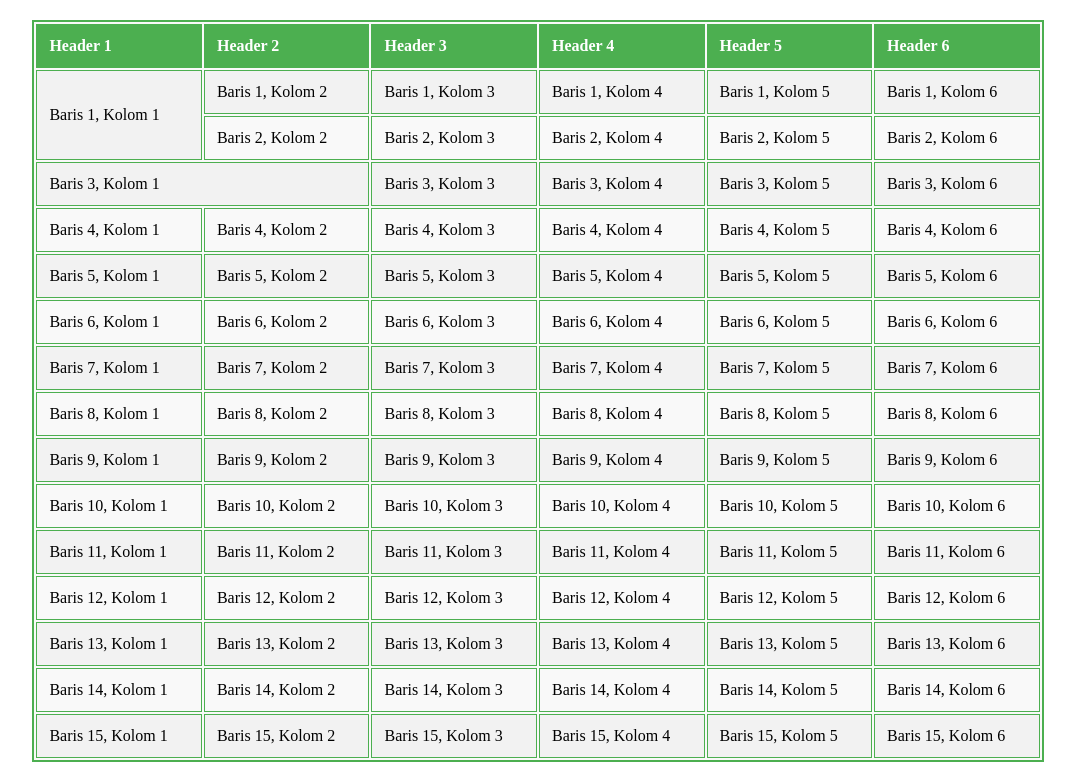
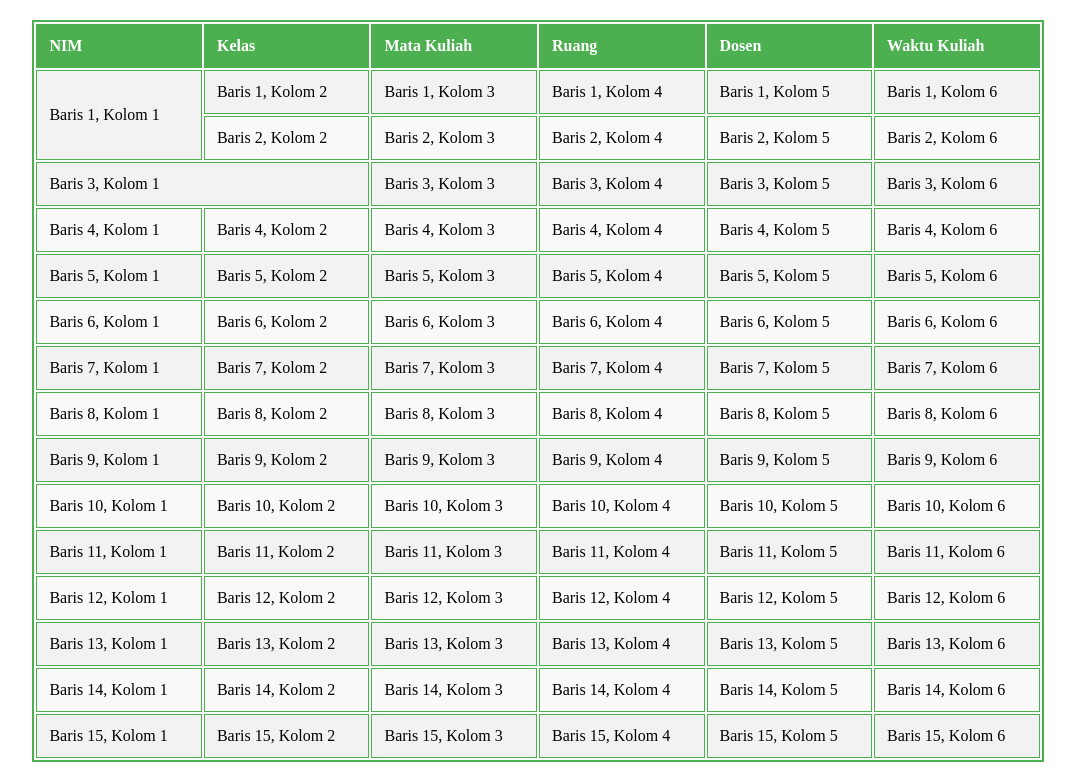
Before and after one commit to not-dika/PWEB-1, a plain HTML site: page tugas1/index.html in a window 1280 px wide. Shown: the top 779 px of the page, without its empty margins (102-1177 px from the left). Drawn offline with Linux system fonts and the light colour scheme.

Commit message:
Update index.html

```diff
--- a/tugas1/index.html
+++ b/tugas1/index.html
@@ -13,8 +13,8 @@ tr:nth-child(even) { background-color: #f2f2f2; }
 <body>
 <table id="tabel">
 <thead>
-<tr><th>Header 1</th><th>Header 2</th><th>Header 3</th>
-<th>Header 4</th><th>Header 5</th><th>Header 6</th></tr>
+<tr><th>NIM</th><th>Kelas</th><th>Mata Kuliah</th>
+<th>Ruang</th><th>Dosen</th><th>Waktu Kuliah</th></tr>
 </thead>
 <tbody>
 <script>
```
